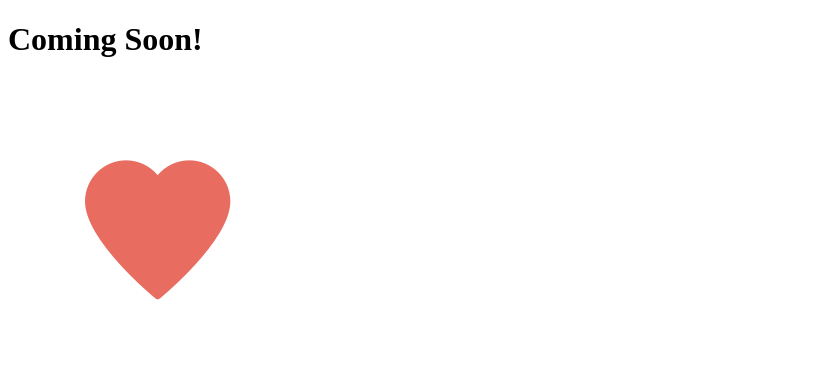
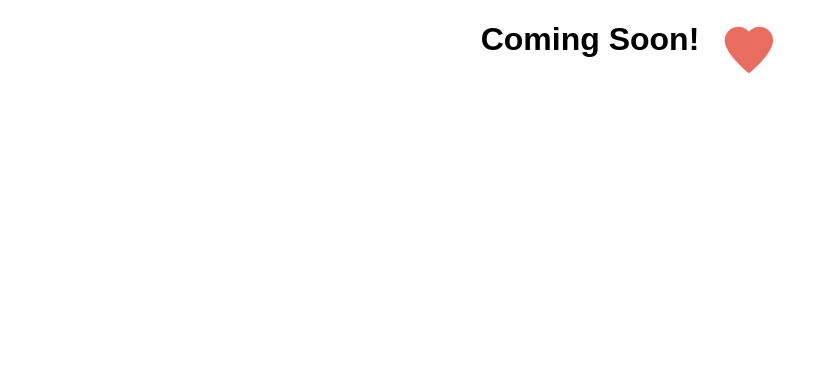
Before and after one commit to RebeccaL23/git-101, a plain HTML site: page index.html in a window 1280 px wide. Shown: the whole page, without its empty margins (0-827 px from the left). Drawn offline with Linux system fonts and the light colour scheme.

Commit message:
centred elements on page

```diff
--- a/index.html
+++ b/index.html
@@ -4,8 +4,11 @@
 	<meta charset="utf-8">
 	<meta name="viewport" content="width=device-width, initial-scale=1">
 	<title></title>
+	<link rel="stylesheet" type="text/css" href="style.css">
 </head>
 <body>
-<h1>Coming Soon!</h1>
-<img src="heart.png">
+<div class='container'>
+	<h1>Coming Soon!</h1>
+	<img src="heart.png">
+</div>
 </body>
--- /dev/null
+++ b/style.css
@@ -0,0 +1,17 @@
+body{
+	margin:  0 auto;
+}
+h1{
+	text-align: center;
+	font-family: Arial;
+}
+img{
+	height: 100px;
+	width: 100px;
+	display: flex;
+}
+.container{
+	display: flex;
+	justify-content: center;
+	text-align: center;
+}
```
